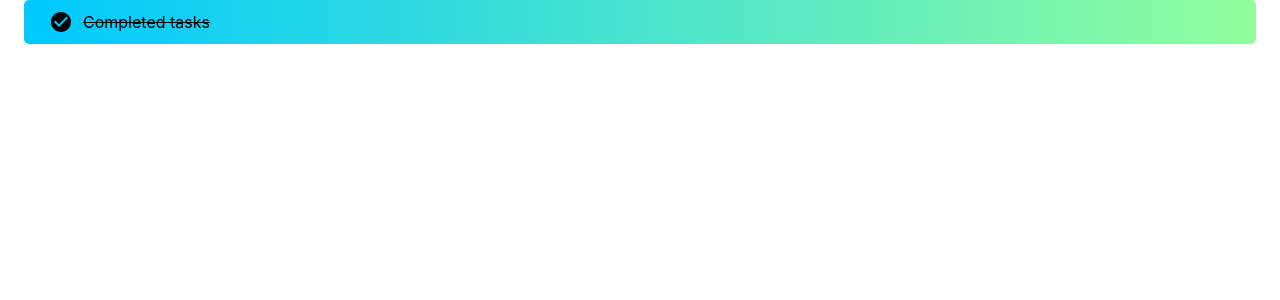
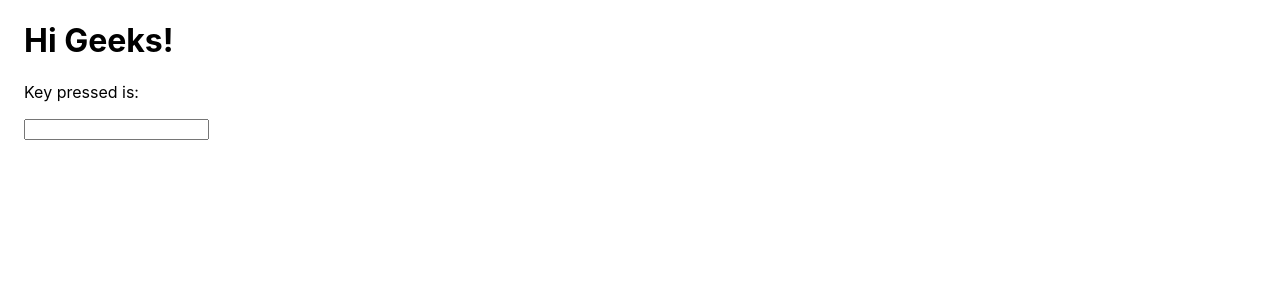
Before and after one commit to urmirahman/my-to-do-list, a React (Create React App) app: page / in a window 1280 px wide. Shown: the top 300 px of the page. Built offline with nearby package versions, Linux system fonts and the light colour scheme.

Commit message:
🧨:onkeypress and onchnage

```diff
--- a/src/App.js
+++ b/src/App.js
@@ -5,11 +5,12 @@ import { useMediaQuery } from "@material-ui/core";
 import { InputText } from "./components/InputText";
 import { IncompleteTask } from "./components/IncompleteTask";
 import { CompletedTask } from "./components/CompletedTask";
+import Rough from "./components/Rough";
 
 function App() {
   return (
     <Container className="App">
-     <CompletedTask/>
+     <Rough/>
     </Container>
   );
 }
--- a/src/components/InputText.jsx
+++ b/src/components/InputText.jsx
@@ -1,19 +1,36 @@
-import React from "react";
+import React, { useState } from "react";
 import { TextField } from "@material-ui/core";
 import { makeStyles } from "@material-ui/styles";
-import InputAdornment from '@material-ui/core/InputAdornment';
+import InputAdornment from "@material-ui/core/InputAdornment";
 import AddOutlinedIcon from "@material-ui/icons/AddOutlined";
 export const InputText = () => {
   const classes = userStyles();
+  const [values,setvalues] = useState('')
+
+  const handleChange = (e) =>{
+      e.preventDefault()
+      setvalues(e.key)
+  }
+  const handleSubmit = (e) => {
+    e.preventDefault();
+    setvalues(e.key)
+    if (e.key === "Enter") {
+      console.log(values);
+    }
+  };
+
   return (
     <form>
       <TextField
+      type="text"
+        onKeyPress={(e) => handleSubmit(e)}
+        name="tasks"
         id="outlined-full-width"
-        label="Add Tasks"
+        label="tasks"
         InputProps={{
           startAdornment: (
             <InputAdornment position="start">
-              <AddOutlinedIcon style={{color:"gray"}}/>
+              <AddOutlinedIcon style={{ color: "gray" }} />
             </InputAdornment>
           ),
         }}
@@ -37,6 +54,4 @@ const userStyles = makeStyles({
       padding: "10px 15px 10px 15px !important",
     },
   },
-
-
 });
--- a/src/components/Rough.jsx
+++ b/src/components/Rough.jsx
@@ -1,43 +1,34 @@
-import React, { useState, useEffect } from "react";
-import { Container, Button } from "@material-ui/core";
-export const Rought = () => {
 
-let value = JSON.parse(localStorage.getItem("tasklist")) === null ? [{name:"firstitem"}] : JSON.parse(localStorage.getItem("tasklist"))
-  const [test, settest] = useState(value);
+import React, { useState } from 'react';
 
-  useEffect(() => {
-    localStorage.setItem("tasklist", JSON.stringify(test));
-    console.log(value)
+const Rough = () => {
+  const [state, setState] = useState('');
 
-     console.log(JSON.parse(localStorage.getItem("tasklist")))
-    console.log(test);
-  }, [test]);
+  const handlekey = (event) => {
+    console.log(state)
+  };
+  const handleChnage = (e) => {
+    setState(e.target.value)
+    console.log(state)
+    if(e.key === "Enter"){
+      console.log(state+" enter key ")
 
-  const handleClick = (e) => {
-    e.preventDefault();
-    settest((old) => [...old, { name: "hey" }])
-
+    }
   };
 
-  const handleremove = (e) => {
-    e.preventDefault();
-   localStorage.removeItem("tasklist")
-   let p = [{name:"new "},]
-   settest(p)
-  };
+
   return (
-    <div className="App">
-      <Container>
-        {test.map((data) => (
-          <h1>{data.name}</h1>
-        ))}
-        <Button onClick={handleClick} variant="contained" color="primary">
-          Add new
-        </Button>
-        <Button onClick={handleremove} variant="contained" color="secondary">
-          remove
-        </Button>
-      </Container>
+    <div>
+      <h1>Hi Geeks!</h1>
+
+<p>Key pressed is: {state}</p>
+
+
+      {/* Passing the key pressed to the handler function */}
+      <input type="text" onKeyDown={handlekey} onChange={(e) => handleChnage(e)}  />
+
     </div>
   );
 };
+
+export default Rough;
```
